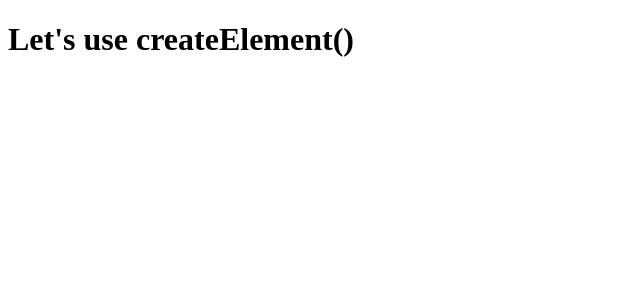
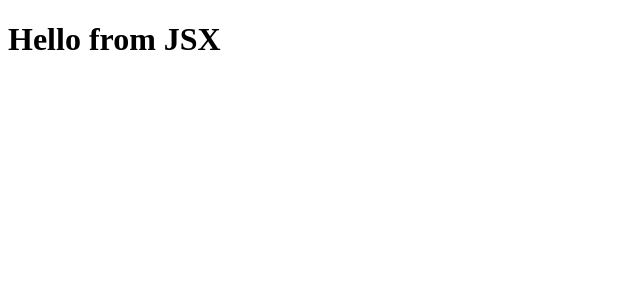
Before and after one commit to njgarg22/ReactFacts, a React (Vite) app: page / in a window 1280 px wide. Shown: the top 300 px of the page, without its empty margins (0-640 px from the left). Built offline with nearby package versions, Linux system fonts and the light colour scheme.

Commit message:
createElement vs JSX

```diff
--- a/src/index.jsx
+++ b/src/index.jsx
@@ -1,11 +1,10 @@
+// import { createElement } from "react"
 import { createRoot } from "react-dom/client"
-import { createElement } from "react"
 
 const root = createRoot(document.getElementById("root"))
-const reactElement = createElement("h1", null, "Let's use createElement()")
+// const reactElement = createElement("h1", null, "Hello from createElement!")
+const reactElement = <h1>Hello from JSX</h1>
 
-// {type: 'h1', key: null, props: {children: 'Hello from createElement!'}, _owner: null, _store: {}}
-console.log(reactElement)
-
-// root.render(<h1>Hello from React!</h1>)
+// {type: 'h1', key: null, props: {children: 'Hello from JSX!'}, _owner: null, _store: {}}
+console.log(reactElement) // Javascript object with exact same structure like createElement()
 root.render(reactElement)
```
